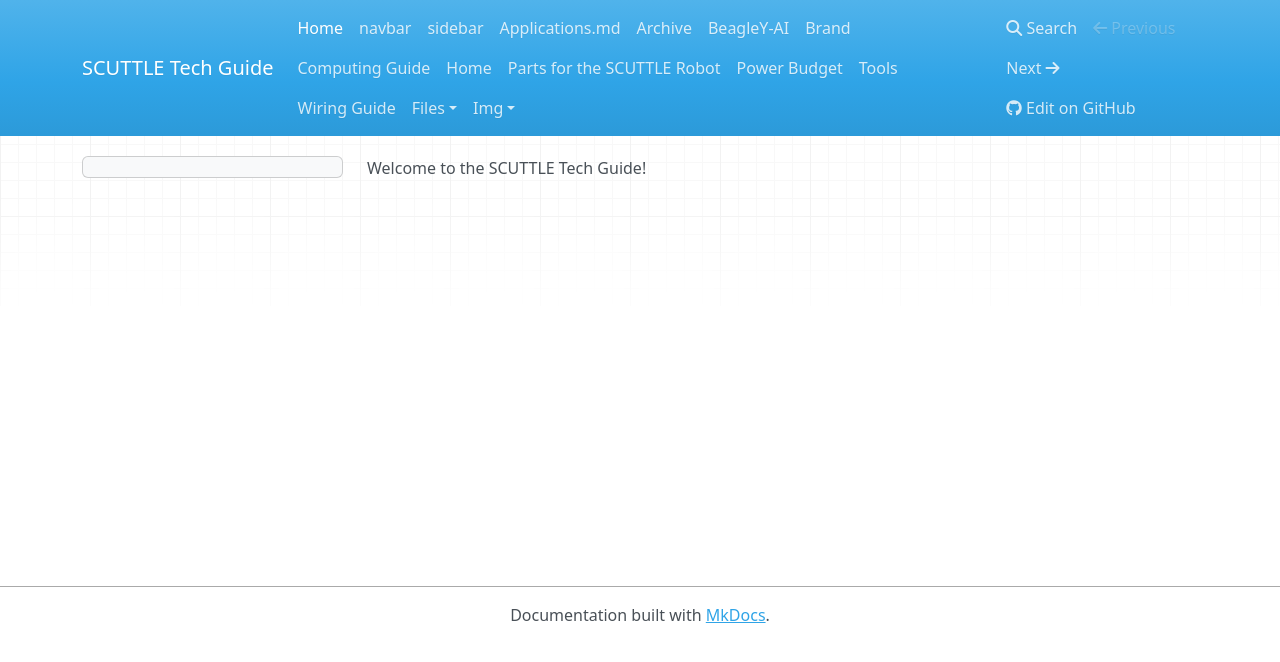
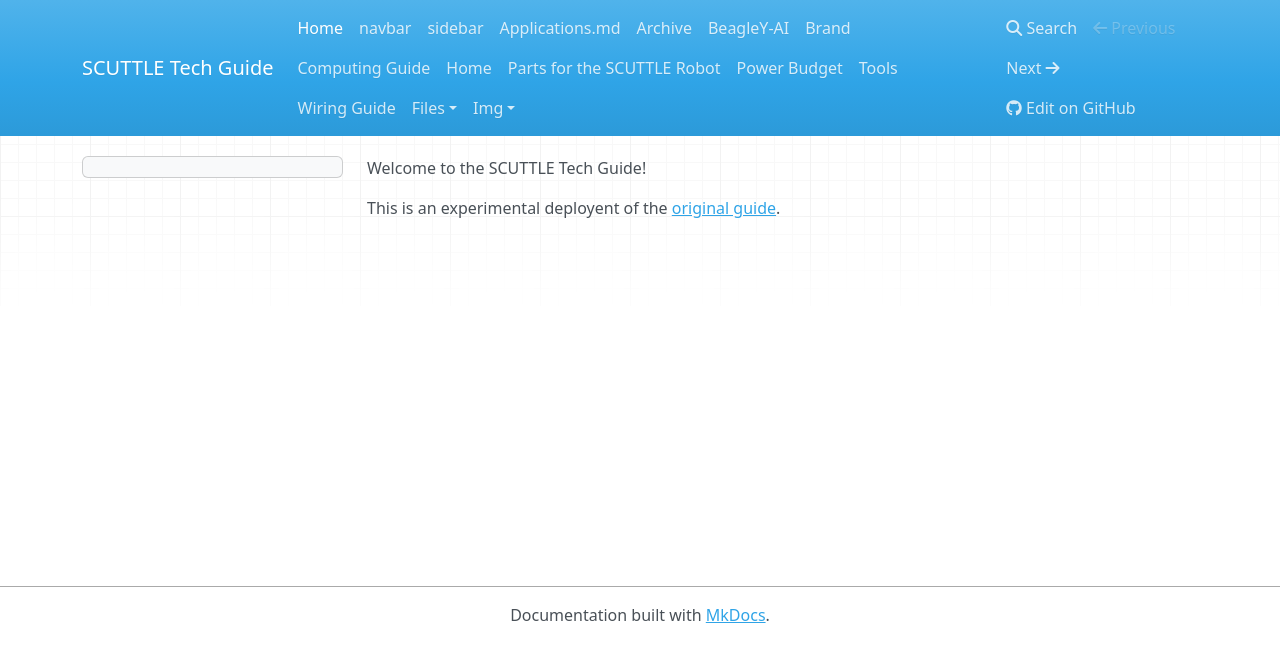
Before and after one commit to dmalawey/ScuttleTechGuide, an MkDocs documentation site: the page built from docs/index.md, in a window 1280 px wide. Shown: the top 662 px of the page. Built offline with MkDocs 1.6.1, drawn with Linux system fonts in a browser that asks for light colours; nearby versions of some CDN libraries.

Commit message:
Add link to original guide

```diff
--- a/docs/index.md
+++ b/docs/index.md
@@ -1 +1,3 @@
 Welcome to the SCUTTLE Tech Guide!
+
+This is an experimental deployent of the [original guide](https://qr.net/scuttleproject).
```
